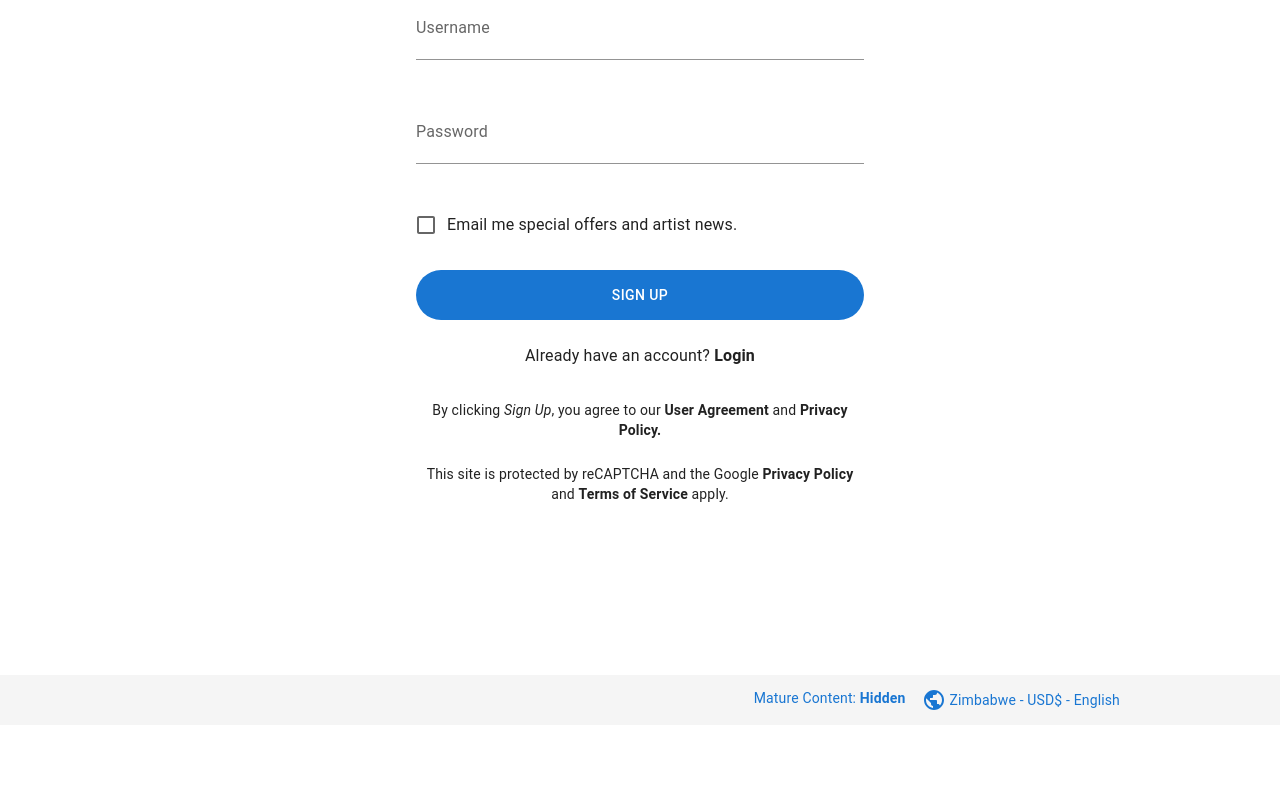
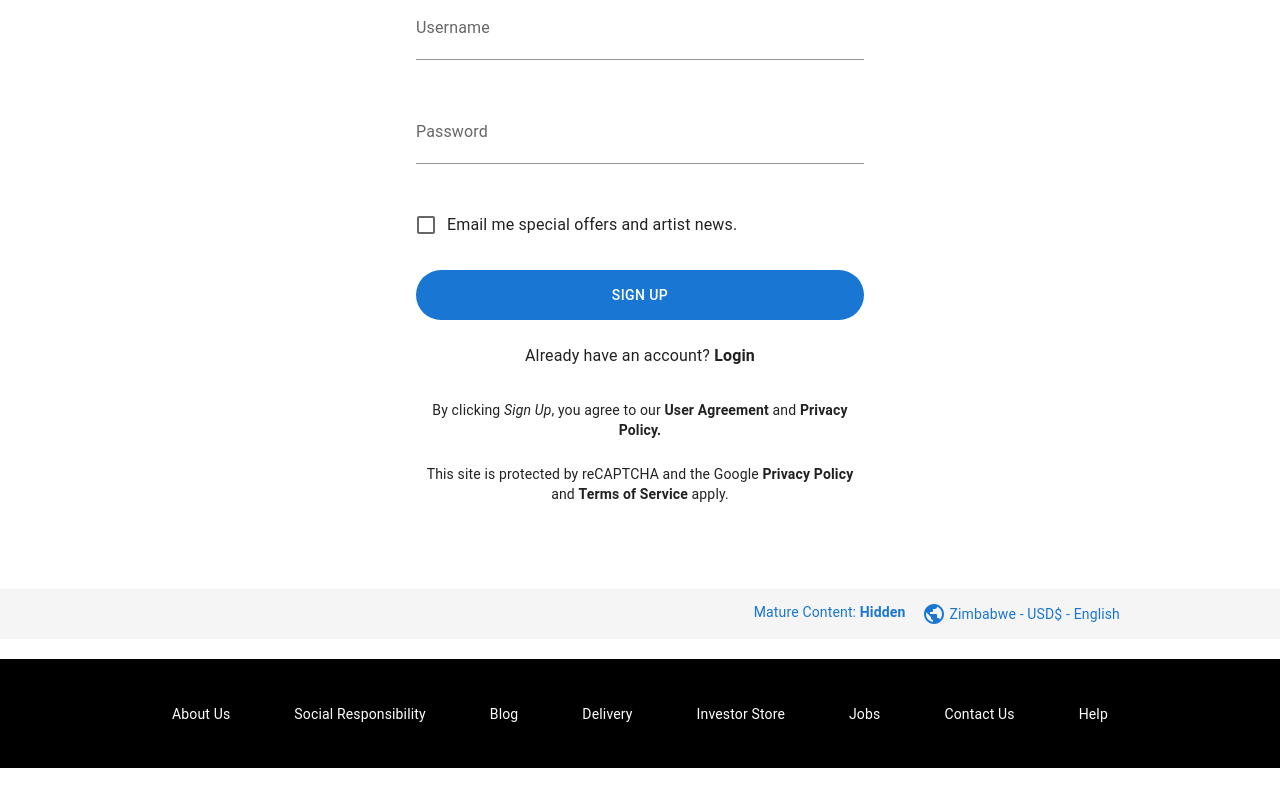
Before and after one commit to Tanaka785/OnlineStore, a React (Vite) app in the folder Frontend/: page /signup in a window 1280 px wide. Shown: the part 634-1434 px from the top of the page. After the commit the page ends 1402 px from the top, so only its background shows below. Built offline with nearby package versions, Linux system fonts and the light colour scheme.

Commit message:
adds footerLinks in AuthFooter.jsx

```diff
--- a/Frontend/src/components/other/authentication/footer/AuthFooter.jsx
+++ b/Frontend/src/components/other/authentication/footer/AuthFooter.jsx
@@ -1,4 +1,11 @@
-import { Box, Link, Typography } from "@mui/material";
+import {
+  Box,
+  Link,
+  List,
+  ListItem,
+  ListItemButton,
+  Typography,
+} from "@mui/material";
 import { useTheme } from "@emotion/react";
 import styled from "@emotion/styled";
 import { Public } from "@mui/icons-material";
@@ -7,19 +14,32 @@ const StyledTypography = styled(Typography)(({ theme }) => ({
   color: theme.palette.primary.main,
 }));
 
+const footerLinks = [
+  "About Us",
+  "Social Responsibility",
+  "Blog",
+  "Delivery",
+  "Investor Store",
+  "Jobs",
+  "Contact Us",
+  "Help",
+];
+
 export default function AuthFooter() {
   const theme = useTheme();
   return (
     <Box
+      //  containing box for the whole footer
       sx={{
         display: "grid",
         bottom: 0,
-        marginTop: 12,
+        marginTop: 8,
         width: "100%",
         minHeight: 200,
         placeItems: "center",
       }}
     >
+      {/* grey background box */}
       <Box
         sx={{
           display: "flex",
@@ -28,9 +48,9 @@ export default function AuthFooter() {
           justifyContent: "center",
           alignItems: "center",
           height: 50,
-          marginLeft: "auto",
         }}
       >
+        {/* box for the typography elements inside the grey background box */}
         <Box
           sx={{
             display: "flex",
@@ -62,6 +82,36 @@ export default function AuthFooter() {
           </Link>
         </Box>
       </Box>
+      <Box
+        sx={{
+          width: "100%",
+          height: "100%",
+          bottom: 0,
+          backgroundColor: "black",
+          display: "grid",
+          placeItems: "center",
+        }}
+      >
+        <List
+          sx={{
+            // border: "1px solid red",
+            height: "100%",
+            // width: "100%",
+            color: theme.palette.background.paper,
+            display: "flex",
+            justifyContent: "center",
+            alignItems: "center",
+          }}
+        >
+          {footerLinks.map((link) => (
+            <ListItemButton key={link} disablePadding>
+              <ListItem sx={{ fontSize: theme.typography.body2 }}>
+                {link}
+              </ListItem>
+            </ListItemButton>
+          ))}
+        </List>
+      </Box>
     </Box>
   );
 }
```
